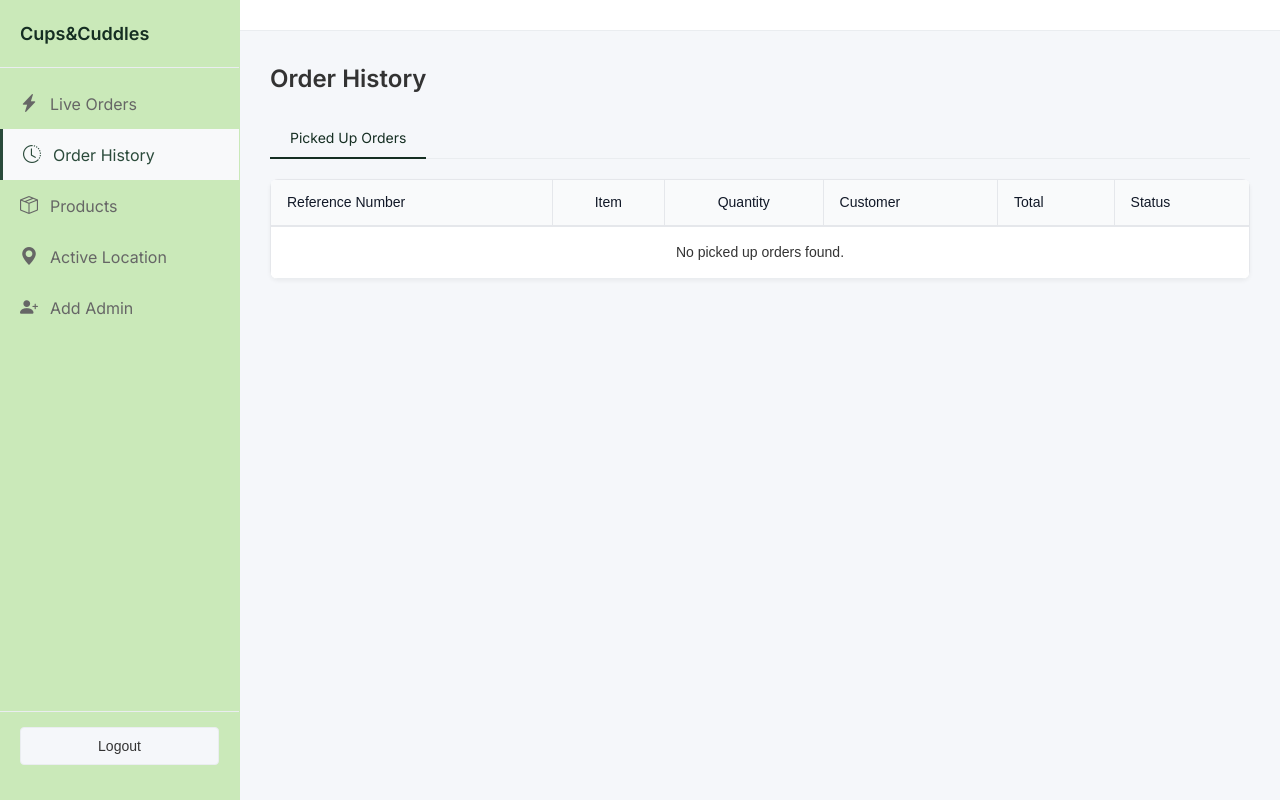
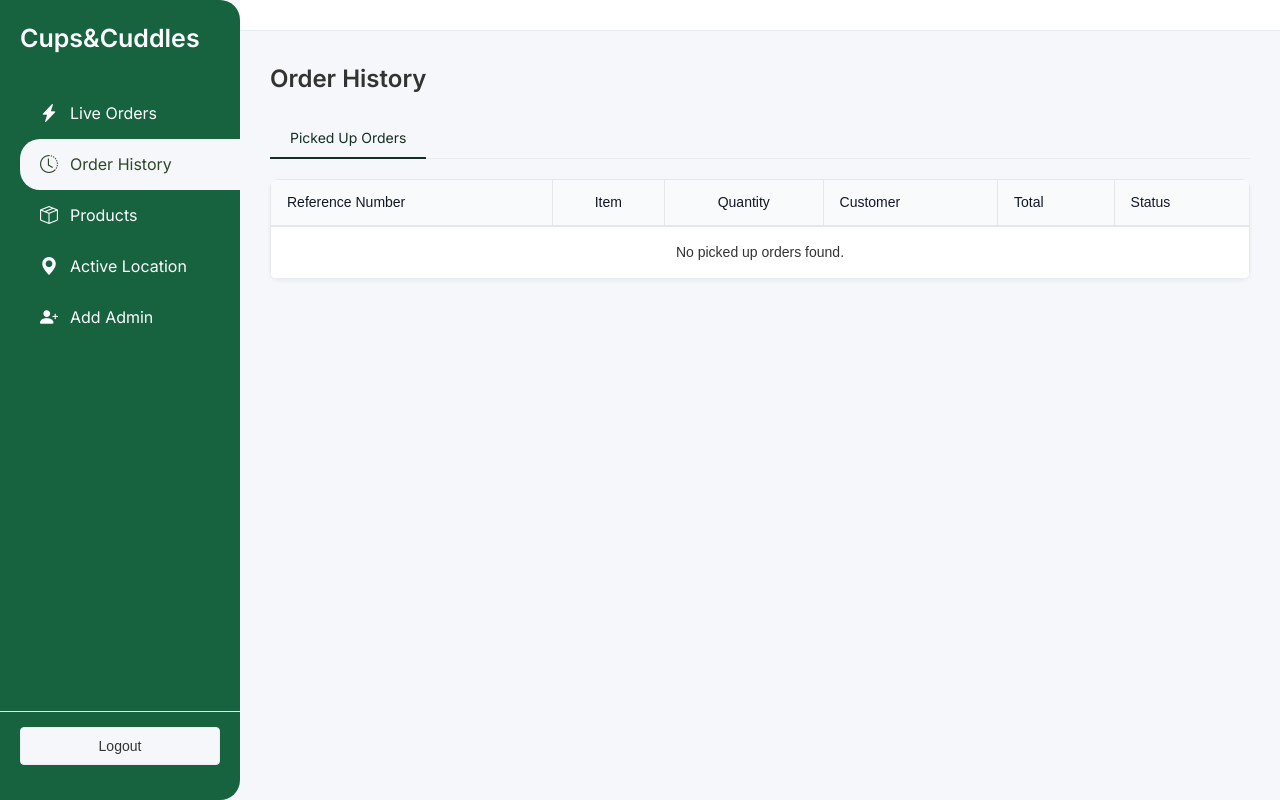
Before and after one commit to ymareska21/ITONAANGFINAL, a PHP site: page /admin/admin.php in a window 1280 px wide. Run offline with PHP 8.4, Linux system fonts and the light colour scheme; data that the repository does not hold is empty.

Commit message:
Update main.css

```diff
--- a/admin/css/main.css
+++ b/admin/css/main.css
@@ -21,11 +21,11 @@ body {
 /* Sidebar Styles */
 .sidebar {
   width: 240px;
-  background-color:#cae9b9;
-  border-right: 1px solid #cae9b9;
+  background-color:#176340;
   display: flex;
   flex-direction: column;
   padding: 20px 0;
+  border-radius: 0px 20px 20px 0px;
 }
 
 .logo {
@@ -33,7 +33,8 @@ body {
   align-items: center;
   padding: 0 20px 20px;
   margin-bottom: 10px;
-  border-bottom: 1px solid #eaedf0;
+
+
 }
 
 .logo img {
@@ -44,8 +45,8 @@ body {
 
 .logo span {
   font-weight: 600;
-  font-size: 18px;
-  color: #152e22;
+  font-size: 25px;
+  color: #ffffff;
 }
 
 .nav-menu {
@@ -58,20 +59,21 @@ body {
   display: flex;
   align-items: center;
   padding: 12px 20px;
-  color: #666;
+  color: #ffffff;
   text-decoration: none;
-  transition: background-color 0.2s;
-  cursor: pointer;
+  cursor: pointer;
+  margin-left: 20px;
 }
 
 .nav-item:hover {
-  background-color: #f8f9fa;
+  background-color: #176340;
 }
 
 .nav-item.active {
-  background-color: #f8f9fa;
-  border-left: 3px solid #2a4a3a;
-  color:  #2a4a3a;
+  background-color: #f5f7fa;
+  border-radius: 20px 0px 0px 20px;
+  color:  #2e4725;
+  margin-left: 20px;
 }
 
 .nav-icon {
```
